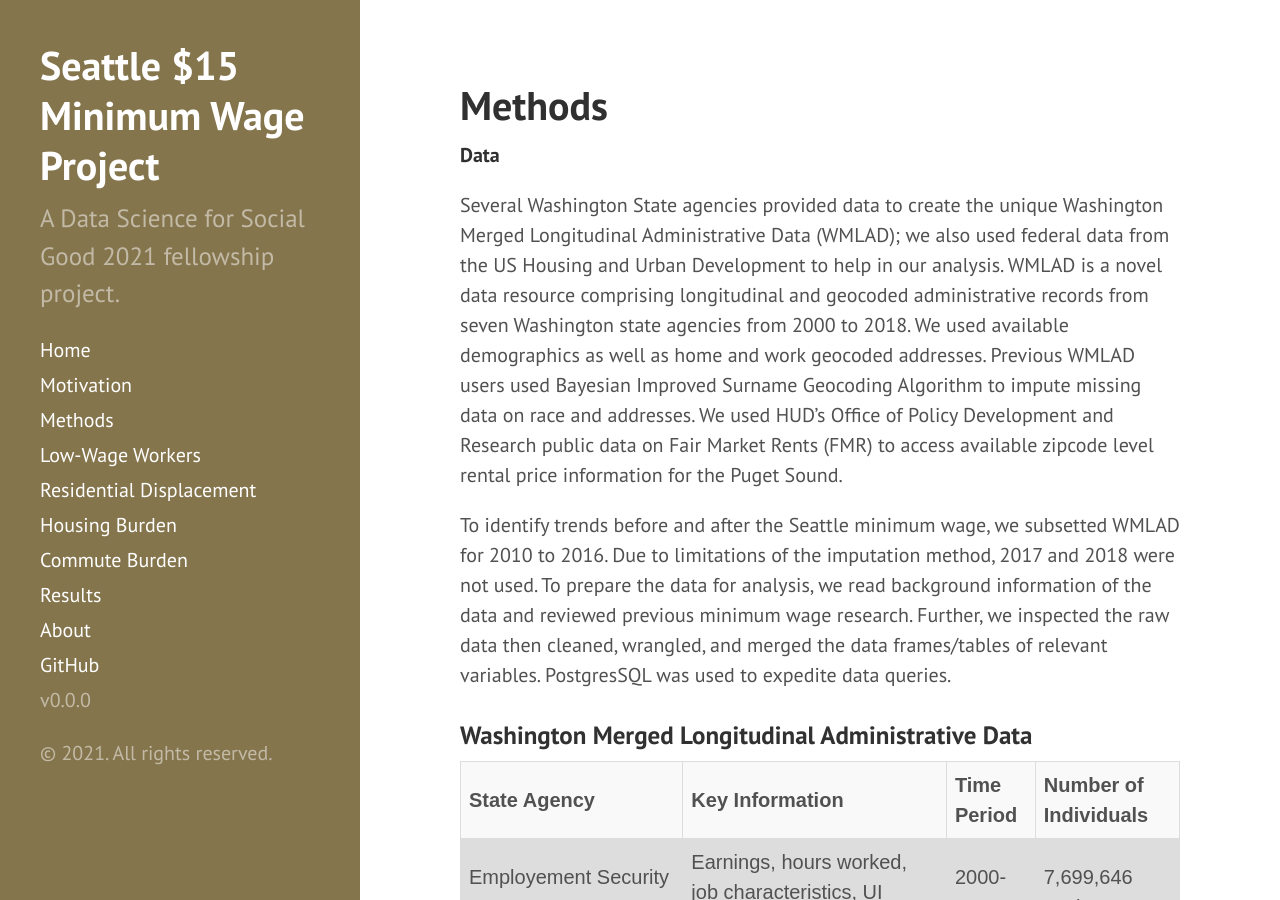
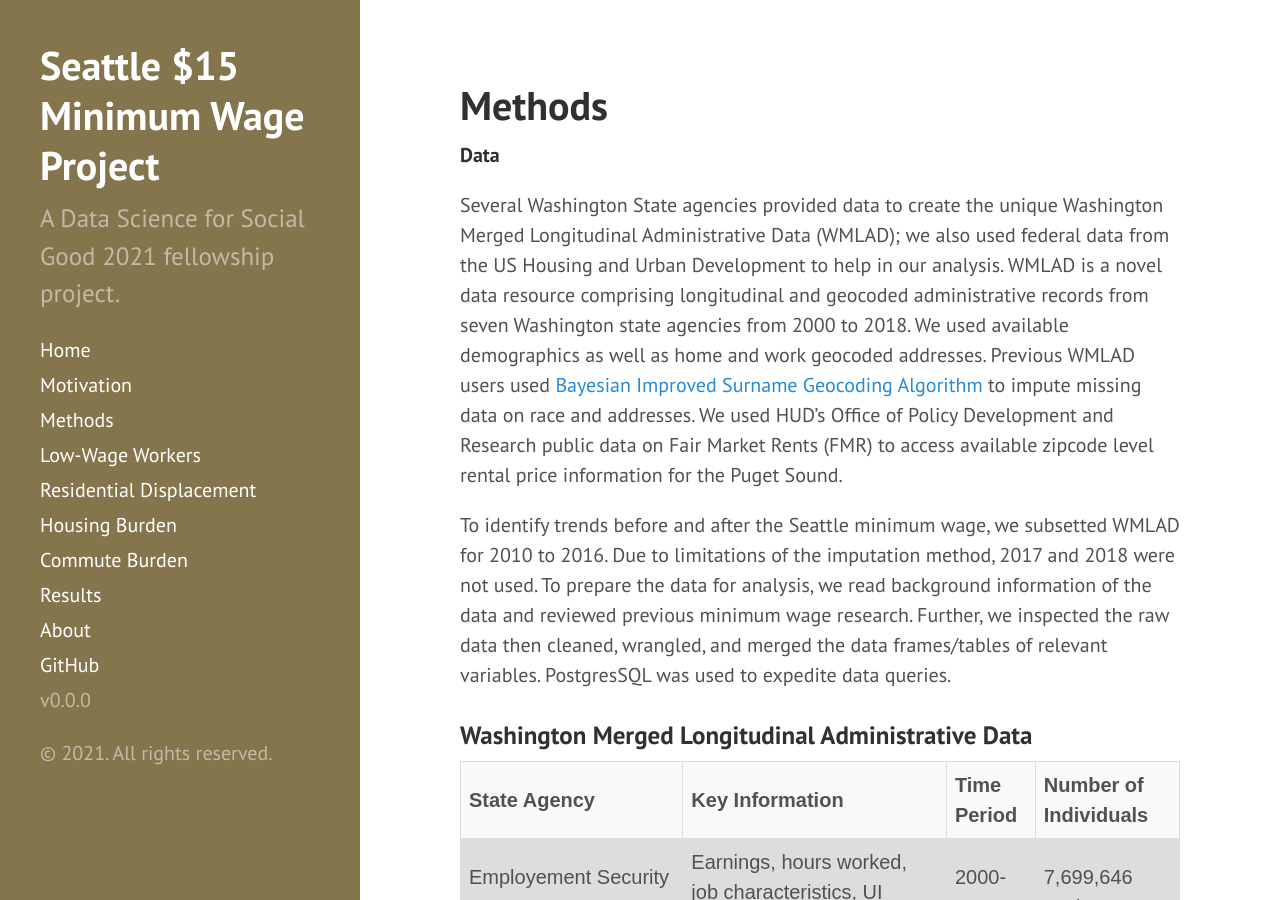
Before and after one commit to uwescience/MinWA, a Jekyll site: the page built from methods.md, in a window 1280 px wide and 900 px high. Built offline with Jekyll 4.4.1, drawn with Linux system fonts in a browser that asks for light colours; some of the changed lines change nothing that is shown.

Commit message:
add hyperlink

```diff
--- a/methods.md
+++ b/methods.md
@@ -5,7 +5,7 @@
 
 **Data**
 
-Several Washington State agencies provided data to create the unique Washington Merged Longitudinal Administrative Data (WMLAD); we also used federal data from the US Housing and Urban Development to help in our analysis. WMLAD is a novel data resource comprising longitudinal and geocoded administrative records from seven Washington state agencies from 2000 to 2018.  We used available demographics as well as home and work geocoded addresses.  Previous WMLAD users used Bayesian Improved Surname Geocoding Algorithm to impute missing data on race and addresses. We used HUD’s Office of Policy Development and Research public data on Fair Market Rents (FMR) to access available zipcode level rental price information for the Puget Sound.
+Several Washington State agencies provided data to create the unique Washington Merged Longitudinal Administrative Data (WMLAD); we also used federal data from the US Housing and Urban Development to help in our analysis. WMLAD is a novel data resource comprising longitudinal and geocoded administrative records from seven Washington state agencies from 2000 to 2018.  We used available demographics as well as home and work geocoded addresses.  Previous WMLAD users used [Bayesian Improved Surname Geocoding Algorithm](https://dcollab.uw.edu/wp-content/uploads/2019/02/Romich_et_al_SMWS_MergedAdminData_forPAA0418.pdf) to impute missing data on race and addresses. We used HUD’s Office of Policy Development and Research public data on Fair Market Rents (FMR) to access available zipcode level rental price information for the Puget Sound.
 
 To identify trends before and after the Seattle minimum wage, we subsetted WMLAD for 2010 to 2016. Due to limitations of the imputation method, 2017 and 2018 were not used. To prepare the data for analysis, we read background information of the data and reviewed previous minimum wage research. Further, we inspected the raw data then cleaned, wrangled, and merged the data frames/tables of relevant variables. PostgresSQL was used to expedite data queries.
 
```
